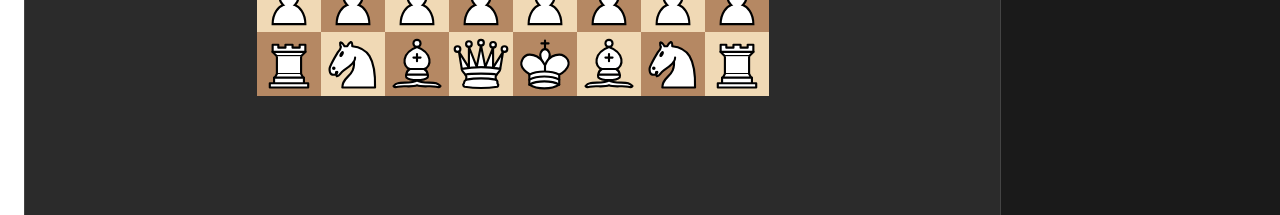
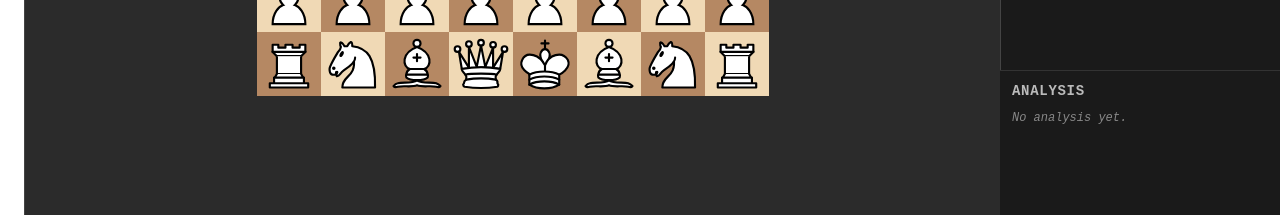
Before and after one commit to andrewbatista31/chess-engine, a Svelte app: page / in a window 1280 px wide. Shown: the part 585-800 px from the top of the page. Built offline with nearby package versions, Linux system fonts and the light colour scheme.

Commit message:
feat(ui): AnalysisPanel below HistoryPanel

```diff
--- a/src/App.svelte
+++ b/src/App.svelte
@@ -4,6 +4,7 @@
   import Board from "./lib/board/Board.svelte";
   import EvalBar from "./lib/panels/EvalBar.svelte";
   import HistoryPanel from "./lib/panels/HistoryPanel.svelte";
+  import AnalysisPanel from "./lib/panels/AnalysisPanel.svelte";
   import Toolbar from "./lib/panels/Toolbar.svelte";
   import GameOverBanner from "./lib/panels/GameOverBanner.svelte";
   import { gameStore } from "./lib/stores/game.svelte.ts";
@@ -50,7 +51,10 @@
   <section class="board-area">
     <Board />
   </section>
-  <HistoryPanel />
+  <aside class="sidebar">
+    <HistoryPanel />
+    <AnalysisPanel />
+  </aside>
 </div>
 <GameOverBanner />
 
@@ -73,4 +77,10 @@
     justify-content: center;
     overflow: auto;
   }
+  .sidebar {
+    display: grid;
+    grid-template-rows: 1fr auto;   /* History flexes, Analysis hugs content */
+    min-height: 0;                  /* allow History to scroll */
+    background: #1a1a1a;
+  }
 </style>
--- /dev/null
+++ b/src/lib/panels/AnalysisPanel.svelte
@@ -0,0 +1,71 @@
+<script lang="ts">
+  import { analysisStore } from "../stores/analysis.svelte.ts";
+
+  function formatScore(score: { kind: "Cp" | "Mate"; value: number }): string {
+    if (score.kind === "Mate") {
+      return `M${Math.abs(score.value)}${score.value < 0 ? " (lost)" : ""}`;
+    }
+    const cp = score.value / 100;
+    return cp >= 0 ? `+${cp.toFixed(2)}` : cp.toFixed(2);
+  }
+
+  const sorted = $derived.by(() => {
+    return Array.from(analysisStore.lines.values()).sort(
+      (a, b) => a.multipv_index - b.multipv_index
+    );
+  });
+</script>
+
+<aside class="analysis">
+  <h2>Analysis</h2>
+  {#if sorted.length === 0}
+    <p class="empty">No analysis yet.</p>
+  {:else}
+    <ol>
+      {#each sorted as info}
+        <li>
+          <div class="row-1">
+            <span class="san">{info.pv_san[0] ?? "—"}</span>
+            <span class="score">{formatScore(info.score)}</span>
+            <span class="depth">d{info.depth}</span>
+          </div>
+          {#if info.pv_san.length > 1}
+            <div class="pv">{info.pv_san.slice(0, 5).join(" ")}{info.pv_san.length > 5 ? "…" : ""}</div>
+          {/if}
+        </li>
+      {/each}
+    </ol>
+  {/if}
+</aside>
+
+<style>
+  .analysis {
+    background: #1a1a1a;
+    color: #e8e8e8;
+    padding: 12px;
+    border-top: 1px solid #333;
+    font-family: ui-monospace, "Cascadia Code", monospace;
+    overflow-y: auto;
+    min-height: 120px;
+  }
+  .analysis h2 {
+    margin: 0 0 8px;
+    font-size: 14px;
+    text-transform: uppercase;
+    letter-spacing: 0.05em;
+    color: #bbb;
+  }
+  .empty { color: #888; font-style: italic; font-size: 12px; }
+  ol { list-style: none; padding: 0; margin: 0; display: flex; flex-direction: column; gap: 6px; }
+  .row-1 {
+    display: grid;
+    grid-template-columns: 1fr auto auto;
+    gap: 8px;
+    align-items: baseline;
+    font-size: 13px;
+  }
+  .san { color: #fff; font-weight: 500; }
+  .score { color: #4caf50; font-variant-numeric: tabular-nums; }
+  .depth { color: #777; font-size: 10px; }
+  .pv { color: #999; font-size: 11px; padding-left: 8px; }
+</style>
```
